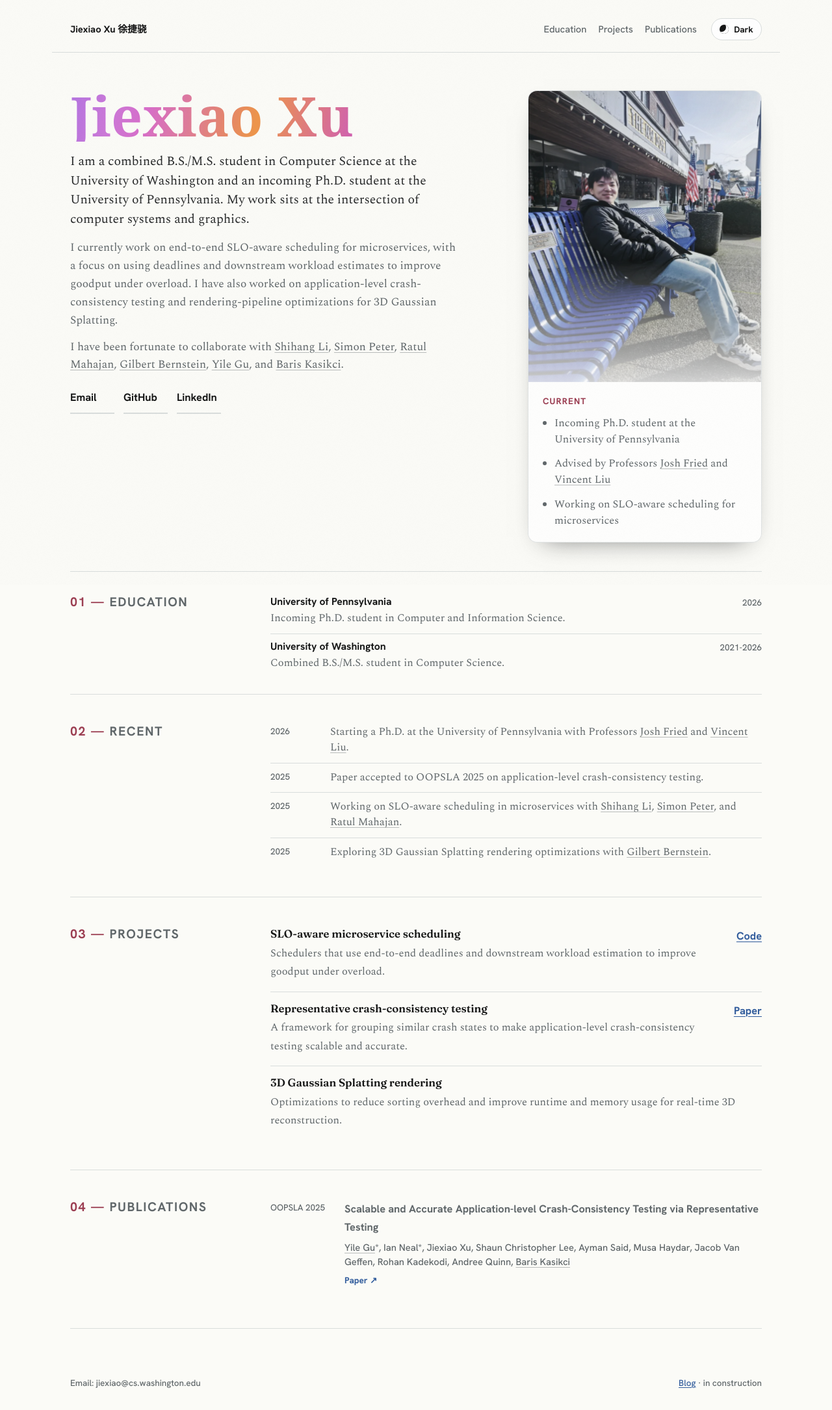
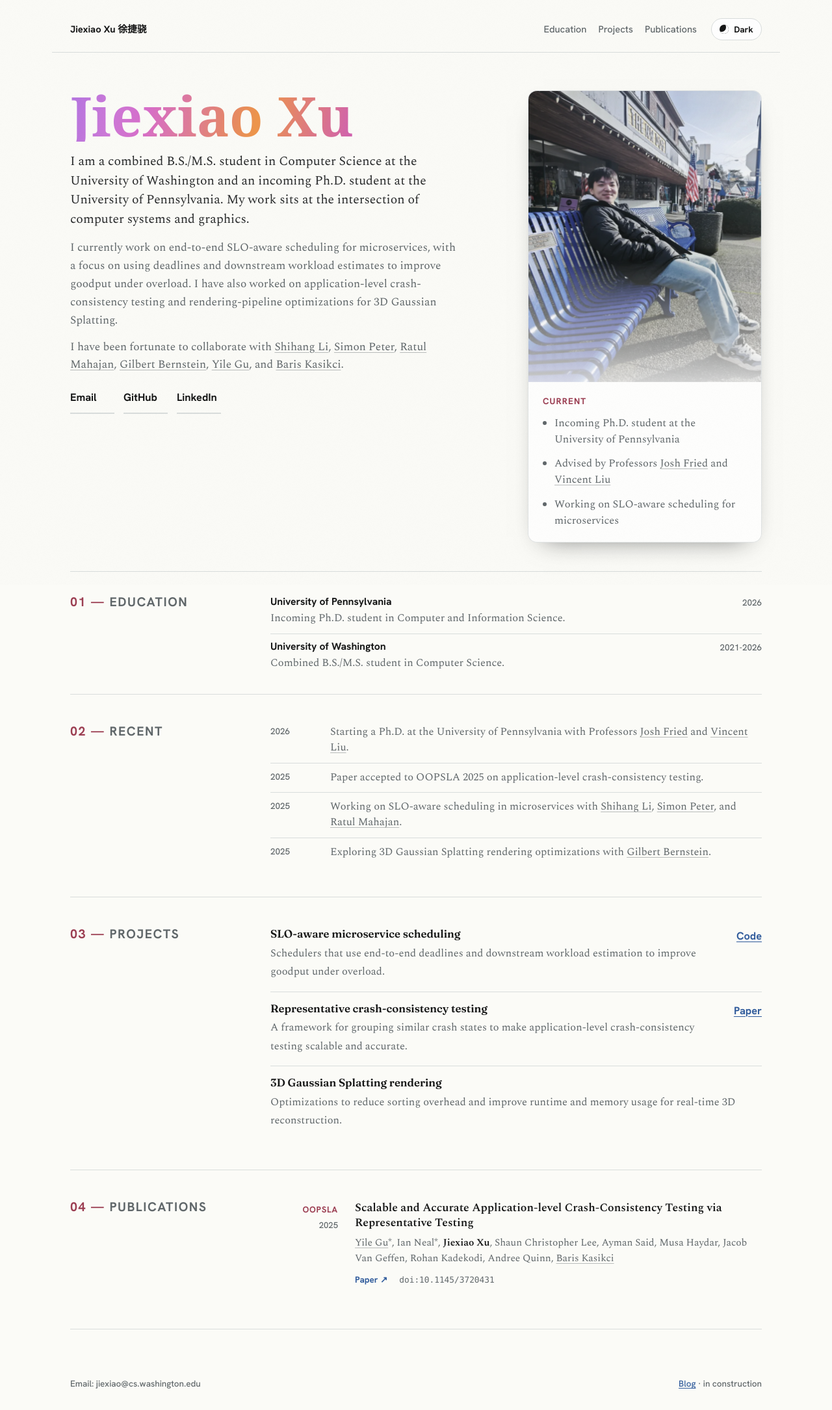
Before and after one commit to JiexiaoXu/JiexiaoXu.github.io, a Jekyll site: the page index.html, which Jekyll copies as it is, in a window 1280 px wide. Shown: the whole page at 65% size. Built offline with Jekyll 4.4.1, drawn with Linux system fonts in a browser that asks for light colours.

Commit message:
Rework publications: Tufte margin note + dense Barron-style row
- Venue/year as a right-aligned gutter margin note
- Title (Spectral), full authors, actions row with Paper link + DOI
- Bold author's own name per academic convention
- Muted author links; responsive on mobile

Co-Authored-By: Claude Opus 4.7 (1M context) <noreply@anthropic.com>

```diff
--- a/index.html
+++ b/index.html
@@ -204,12 +204,18 @@
         </div>
         <div class="article-list">
           <article class="publication-item">
-            <span>OOPSLA 2025</span>
-            <span class="publication-detail">
-              <strong>Scalable and Accurate Application-level Crash-Consistency Testing via Representative Testing</strong>
-              <small><a href="https://ikace.github.io/">Yile Gu</a>*, Ian Neal*, Jiexiao Xu, Shaun Christopher Lee, Ayman Said, Musa Haydar, Jacob Van Geffen, Rohan Kadekodi, Andree Quinn, <a href="https://homes.cs.washington.edu/~baris/">Baris Kasikci</a></small>
-              <a class="paper-action" href="https://dl.acm.org/doi/abs/10.1145/3720431">Paper ↗</a>
-            </span>
+            <div class="pub-meta">
+              <span class="pub-venue">OOPSLA</span>
+              <span class="pub-year">2025</span>
+            </div>
+            <div class="publication-detail">
+              <span class="pub-title">Scalable and Accurate Application-level Crash-Consistency Testing via Representative Testing</span>
+              <p class="pub-authors"><a href="https://ikace.github.io/">Yile Gu</a>*, Ian Neal*, <strong>Jiexiao Xu</strong>, Shaun Christopher Lee, Ayman Said, Musa Haydar, Jacob Van Geffen, Rohan Kadekodi, Andree Quinn, <a href="https://homes.cs.washington.edu/~baris/">Baris Kasikci</a></p>
+              <div class="pub-actions">
+                <a class="paper-action" href="https://dl.acm.org/doi/abs/10.1145/3720431">Paper ↗</a>
+                <span class="pub-doi">doi:10.1145/3720431</span>
+              </div>
+            </div>
           </article>
         </div>
       </section>
--- a/styles.css
+++ b/styles.css
@@ -593,7 +593,7 @@ h3 {
 .current-panel a,
 .news-band a,
 .intro-copy > p a,
-.publication-detail small a {
+.pub-authors a {
   color: inherit;
   text-decoration-color: color-mix(in srgb, var(--muted) 42%, transparent);
 }
@@ -601,7 +601,7 @@ h3 {
 .current-panel a:hover,
 .news-band a:hover,
 .intro-copy > p a:hover,
-.publication-detail small a:hover {
+.pub-authors a:hover {
   color: var(--accent);
 }
 
@@ -696,9 +696,9 @@ h3 {
 
 .publication-item {
   display: grid;
-  grid-template-columns: 96px minmax(0, 1fr);
-  gap: 18px;
-  padding: 16px 0;
+  grid-template-columns: 104px minmax(0, 1fr);
+  gap: 26px;
+  padding: 18px 0;
   border-top: 1px solid var(--rule);
   color: var(--ink);
 }
@@ -708,30 +708,77 @@ h3 {
   border-top: 0;
 }
 
-.article-list span,
 time {
   color: var(--muted);
   font-family: var(--font-ui);
   font-size: 0.84rem;
 }
 
-.article-list strong {
-  font-size: 1.02rem;
+/* Tufte-style venue/year set as a right-aligned margin note. */
+.publication-item .pub-meta {
+  display: flex;
+  flex-direction: column;
+  gap: 1px;
+  padding-top: 0.28em;
+  text-align: right;
+}
+
+.publication-item .pub-venue {
+  font-family: var(--font-ui);
+  font-weight: 700;
+  font-size: 0.82rem;
+  letter-spacing: 0.06em;
+  text-transform: uppercase;
+  color: var(--accent-2);
+}
+
+.publication-item .pub-year {
+  font-family: var(--font-ui);
+  font-size: 0.82rem;
+  color: var(--muted);
 }
 
 .publication-detail {
   display: grid;
-  gap: 6px;
+  gap: 7px;
 }
 
-.publication-detail small {
+.publication-item .pub-title {
+  font-family: var(--font-body);
+  font-size: 1.1rem;
+  font-weight: 600;
+  line-height: 1.34;
+  color: var(--ink);
+}
+
+.publication-item .pub-authors {
+  margin: 0;
   color: var(--muted);
-  font-size: 0.92rem;
-  line-height: 1.5;
+  font-size: 0.96rem;
+  line-height: 1.55;
+}
+
+.publication-item .pub-authors strong {
+  font-size: inherit;
+  font-weight: 700;
+  color: var(--ink);
+}
+
+.publication-item .pub-actions {
+  display: flex;
+  align-items: baseline;
+  flex-wrap: wrap;
+  gap: 18px;
+  margin-top: 3px;
+}
+
+.publication-item .pub-doi {
+  font-family: var(--font-mono);
+  font-size: 0.8rem;
+  color: var(--muted);
 }
 
 .paper-action {
-  width: fit-content;
   color: var(--accent);
   font-family: var(--font-ui);
   font-size: 0.84rem;
@@ -951,4 +998,10 @@ footer p {
     grid-template-columns: 1fr;
     gap: 6px;
   }
+
+  .publication-item .pub-meta {
+    flex-direction: row;
+    gap: 8px;
+    text-align: left;
+  }
 }
```
